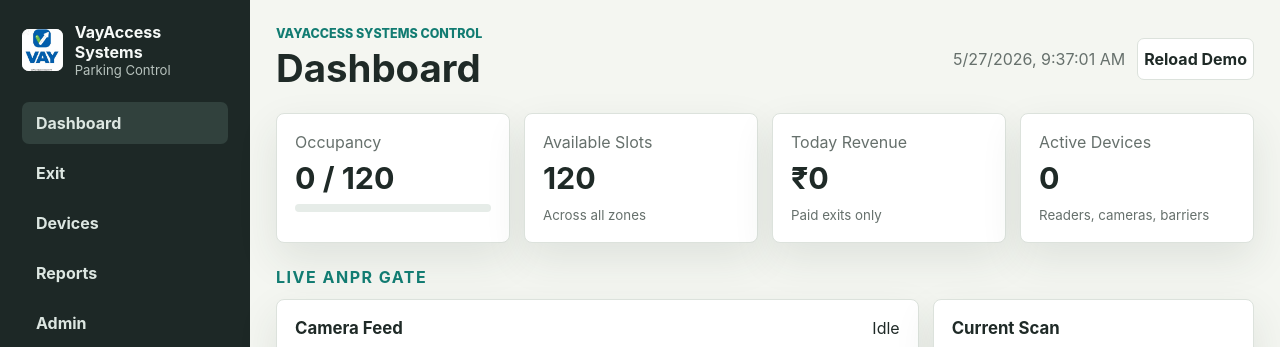
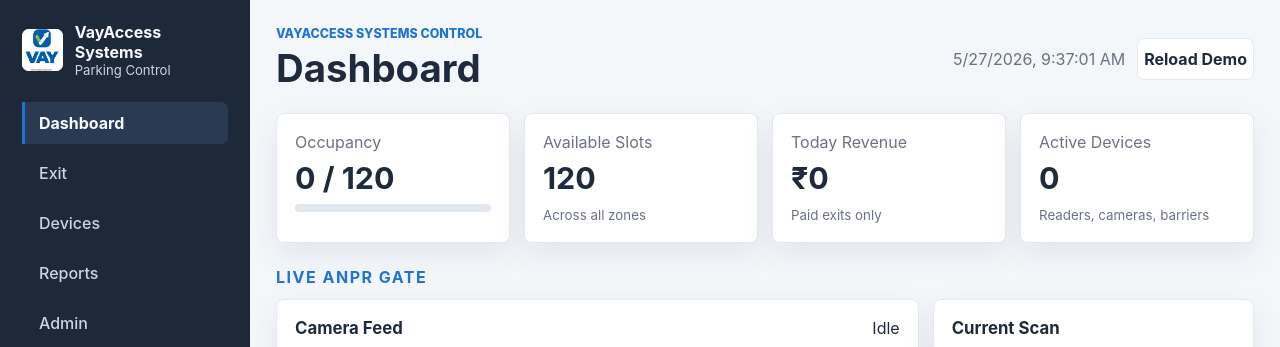
Before and after one commit to sailochan19171/vayaccess-parking, a Flask app: page / in a window 1280 px wide. Shown: the top 347 px of the page. Run offline with Flask 3, Linux system fonts and the light colour scheme; data comes from the database, SQL or seed files in the repository; data that the repository does not hold is empty; some libraries are stand-ins or nearby versions.

Commit message:
style(ui): shift palette teal/forest -> blue/navy SaaS-admin look
Visual restyle pass to bring the dashboard closer to common admin
templates (WeParking / Element-UI-style). No structural changes — same
sidebar + main grid, same components, same routes.

Palette:
- Primary: #127c72 teal -> #1f73d4 blue
- Sidebar: #1d2826 near-black -> #1d2939 navy
- Background: #f4f6f1 warm -> #f4f7fa cool
- Border/muted/meter shifted to cooler greys
- Status pill bg lightened (#edf7f1 -> #ecfdf5)

Sidebar nav-item gets a left accent bar in primary blue on .active,
plus a hover state with stronger text. Tables get a subtle header bg
(#f8fafc) and per-row hover (#f5f9fd) to match the SaaS table pattern.
Ghost-button hover picks up a cooler border on top of the new bg.

Co-Authored-By: Claude Opus 4.7 <noreply@anthropic.com>

```diff
--- a/static/styles.css
+++ b/static/styles.css
@@ -1,15 +1,24 @@
 :root {
-  --bg: #f4f6f1;
+  /* Palette shifted teal/forest -> blue/navy to match the SaaS admin look
+     (WeParking / common Element-UI admin templates). Light content area,
+     navy sidebar, bright blue primary. */
+  --bg: #f4f7fa;
   --panel: #ffffff;
-  --text: #1f2a27;
-  --muted: #66706c;
-  --line: #dce2dc;
-  --primary: #127c72;
-  --primary-dark: #0a5e58;
+  --text: #1f2a3d;
+  --muted: #6b7280;
+  --line: #e5e9ef;
+  --primary: #1f73d4;
+  --primary-dark: #1858a6;
   --accent: #d5952a;
   --danger: #b74a42;
   --ok: #2f8b57;
-  --shadow: 0 16px 40px rgba(42, 58, 53, 0.10);
+  --shadow: 0 12px 32px rgba(15, 35, 70, 0.08);
+
+  /* Sidebar palette — navy instead of near-black, slightly lighter hover. */
+  --side-bg: #1d2939;
+  --side-hover: #2a3a52;
+  --side-text: #cbd5e1;
+  --side-text-strong: #f8fafc;
 }
 
 * {
@@ -66,8 +75,8 @@ select {
   flex-direction: column;
   gap: 24px;
   padding: 22px;
-  background: #1d2826;
-  color: #f7faf8;
+  background: var(--side-bg);
+  color: var(--side-text-strong);
 }
 
 .brand {
@@ -88,7 +97,7 @@ select {
 .operator-panel span,
 .operator-panel small {
   display: block;
-  color: #b7c2bd;
+  color: var(--side-text);
   font-size: 0.82rem;
 }
 
@@ -102,19 +111,32 @@ nav {
   justify-content: flex-start;
   padding: 0 14px;
   background: transparent;
-  color: #dce6e1;
+  color: var(--side-text);
   text-align: left;
+  font-weight: 500;
+  border-left: 3px solid transparent;
+  border-radius: 0 7px 7px 0;
+  transition: background 0.15s ease, border-color 0.15s ease, color 0.15s ease;
 }
 
-.nav-item:hover,
+.nav-item:hover {
+  background: var(--side-hover);
+  color: var(--side-text-strong);
+}
+
 .nav-item.active {
-  background: #31413d;
+  /* WeParking-style active indicator: filled background + left accent bar
+     in the primary color. Makes the current section visible at a glance. */
+  background: var(--side-hover);
+  color: var(--side-text-strong);
+  border-left-color: var(--primary);
+  font-weight: 700;
 }
 
 .operator-panel {
   margin-top: auto;
   padding: 14px;
-  border: 1px solid #40514c;
+  border: 1px solid var(--side-hover);
   border-radius: 8px;
 }
 
@@ -169,7 +191,8 @@ h2 {
 }
 
 .ghost-button:hover {
-  background: #eef3ef;
+  background: #eef4f9;
+  border-color: #c8d4e3;
 }
 
 .view {
@@ -216,7 +239,7 @@ label {
   height: 8px;
   overflow: hidden;
   border-radius: 99px;
-  background: #e6ece8;
+  background: #e1e8f0;
 }
 
 .meter i {
@@ -264,7 +287,7 @@ table {
 
 th,
 td {
-  padding: 12px 10px;
+  padding: 12px 14px;
   border-bottom: 1px solid var(--line);
   text-align: left;
   font-size: 0.92rem;
@@ -274,6 +297,19 @@ th {
   color: var(--muted);
   font-size: 0.78rem;
   text-transform: uppercase;
+  background: #f8fafc;
+  font-weight: 600;
+  letter-spacing: 0.4px;
+}
+
+/* Subtle row hover — picks up the user's eye scanning down the table,
+   matches the SaaS admin pattern without being noisy. */
+tbody tr {
+  transition: background 0.12s ease;
+}
+
+tbody tr:hover {
+  background: #f5f9fd;
 }
 
 .status {
@@ -282,7 +318,7 @@ th {
   min-height: 26px;
   border-radius: 99px;
   padding: 0 10px;
-  background: #edf7f1;
+  background: #ecfdf5;
   color: var(--ok);
   font-weight: 800;
   font-size: 0.8rem;
```
